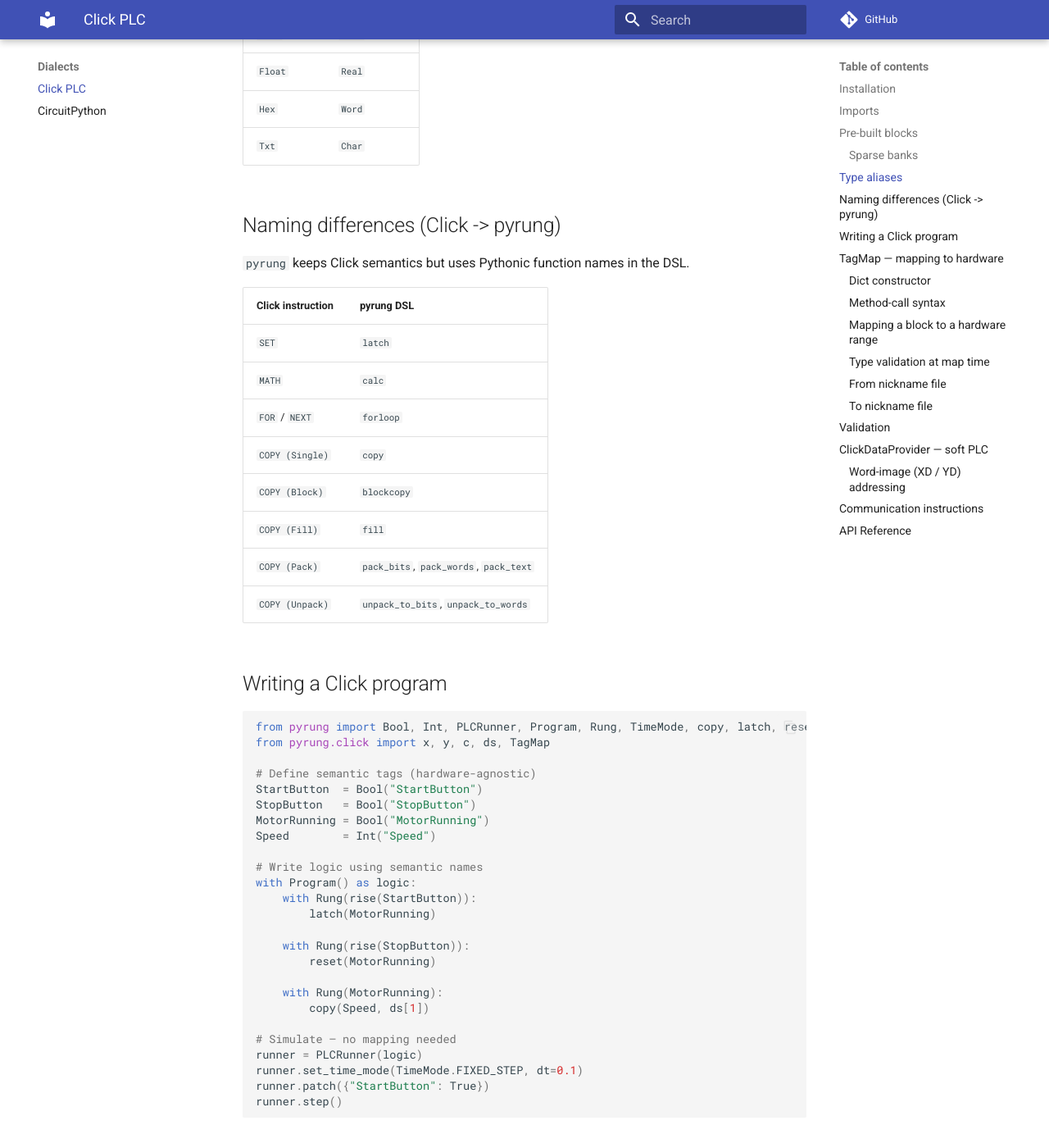
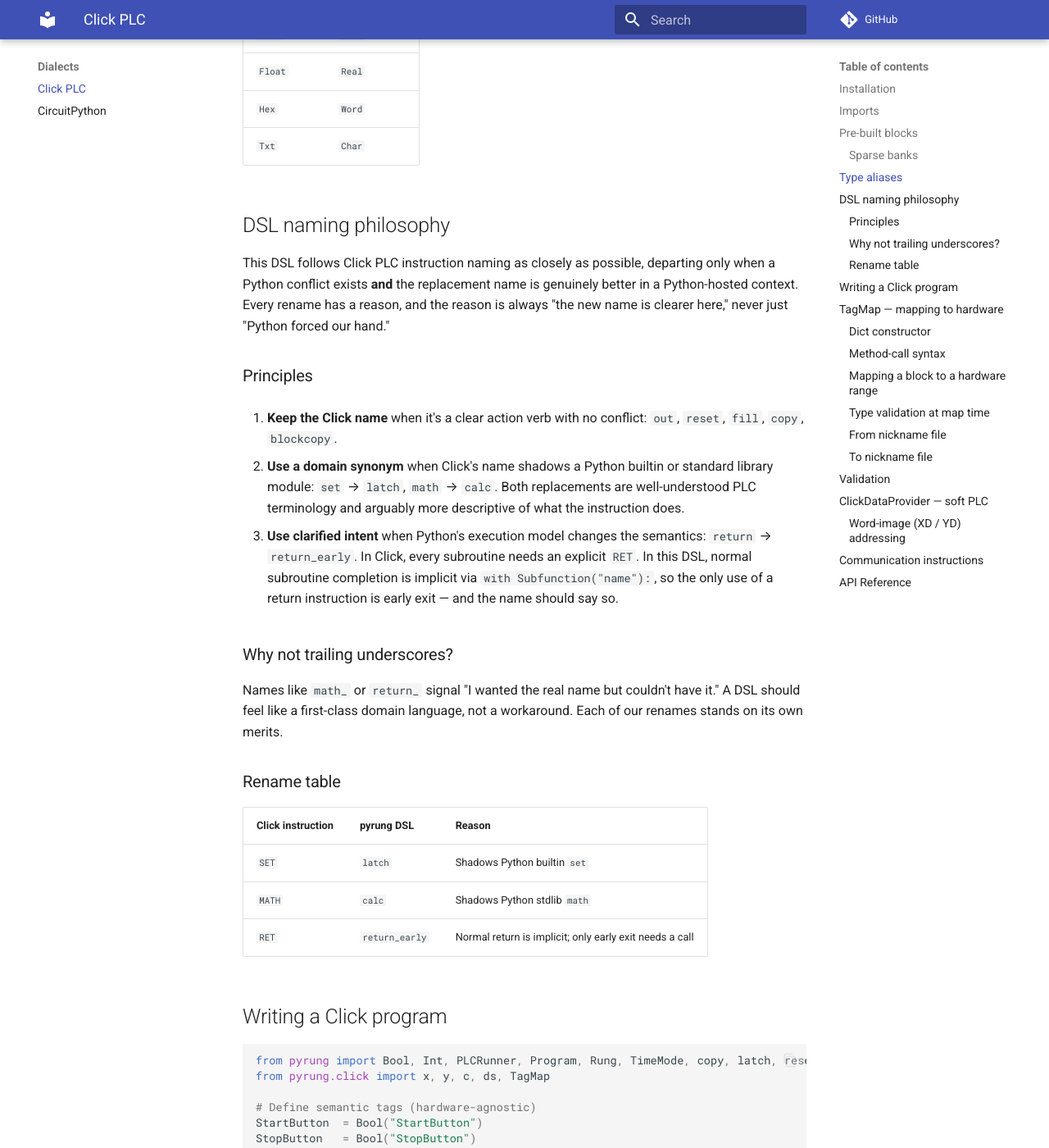
Before and after one commit to ssweber/pyrung, an MkDocs documentation site: the page built from docs/dialects/click.md, in a window 1280 px wide and 1400 px high, scrolled down 2094 px. Shown: the whole window at 82% size. Built offline with MkDocs 1.6.1 and Material for MkDocs 9.7.7, drawn with Linux system fonts in a browser that asks for light colours; comment, search, counter and statistics services are not loaded.

Commit message:
docs(click): replace naming-differences table with DSL naming philosophy
Explains the three rename principles (keep Click name, domain synonym,
clarified intent) and why trailing underscores were rejected.

Co-Authored-By: Claude Opus 4.6 <noreply@anthropic.com>

```diff
--- a/docs/dialects/click.md
+++ b/docs/dialects/click.md
@@ -69,20 +69,29 @@ Click-style constructor aliases are available as convenience alternatives to IEC
 | `Hex` | `Word` |
 | `Txt` | `Char` |
 
-## Naming differences (Click -> pyrung)
+## DSL naming philosophy
 
-`pyrung` keeps Click semantics but uses Pythonic function names in the DSL.
+This DSL follows Click PLC instruction naming as closely as possible, departing only when a Python conflict exists **and** the replacement name is genuinely better in a Python-hosted context. Every rename has a reason, and the reason is always "the new name is clearer here," never just "Python forced our hand."
 
-| Click instruction | pyrung DSL |
-|-------------------|------------|
-| `SET` | `latch` |
-| `MATH` | `calc` |
-| `FOR` / `NEXT` | `forloop` |
-| `COPY (Single)` | `copy` |
-| `COPY (Block)` | `blockcopy` |
-| `COPY (Fill)` | `fill` |
-| `COPY (Pack)` | `pack_bits`, `pack_words`, `pack_text` |
-| `COPY (Unpack)` | `unpack_to_bits`, `unpack_to_words` |
+### Principles
+
+1. **Keep the Click name** when it's a clear action verb with no conflict: `out`, `reset`, `fill`, `copy`, `blockcopy`.
+
+2. **Use a domain synonym** when Click's name shadows a Python builtin or standard library module: `set` → `latch`, `math` → `calc`. Both replacements are well-understood PLC terminology and arguably more descriptive of what the instruction does.
+
+3. **Use clarified intent** when Python's execution model changes the semantics: `return` → `return_early`. In Click, every subroutine needs an explicit `RET`. In this DSL, normal subroutine completion is implicit via `with Subfunction("name"):`, so the only use of a return instruction is early exit — and the name should say so.
+
+### Why not trailing underscores?
+
+Names like `math_` or `return_` signal "I wanted the real name but couldn't have it." A DSL should feel like a first-class domain language, not a workaround. Each of our renames stands on its own merits.
+
+### Rename table
+
+| Click instruction | pyrung DSL | Reason |
+|-------------------|------------|--------|
+| `SET` | `latch` | Shadows Python builtin `set` |
+| `MATH` | `calc` | Shadows Python stdlib `math` |
+| `RET` | `return_early` | Normal return is implicit; only early exit needs a call |
 
 ## Writing a Click program
 
```
